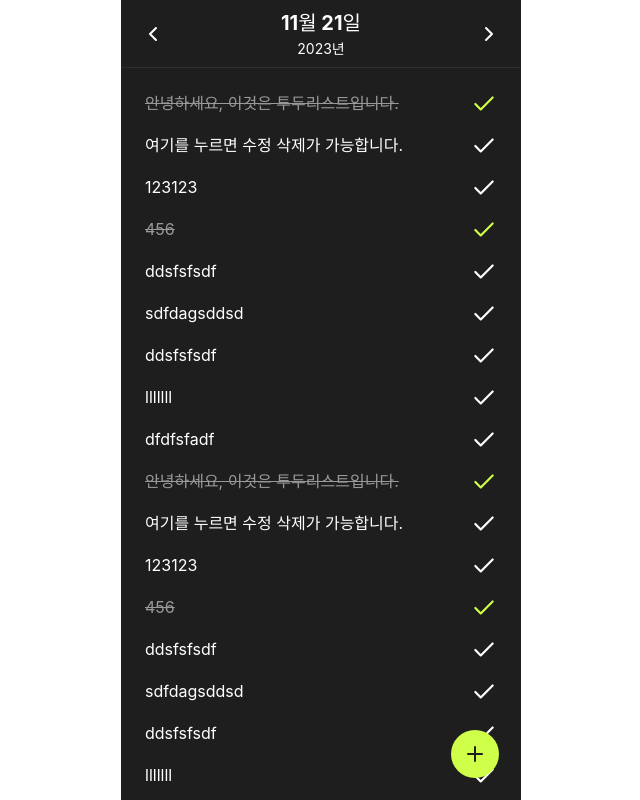
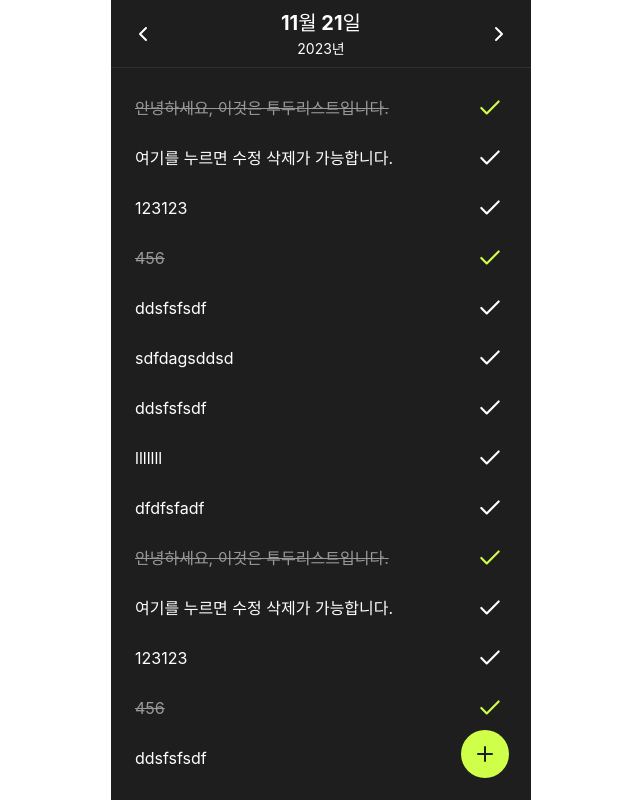
Before and after one commit to Ji-hoon/Elice-Todo-List, a React (Vite) app: page / in a window 1280 px wide. Shown: the whole page, without its empty margins (319-959 px from the left). Built offline with nearby package versions, Linux system fonts and the light colour scheme.

Commit message:
FIX : fix list style

```diff
--- a/src/App.tsx
+++ b/src/App.tsx
@@ -23,7 +23,7 @@ function App() {
   };
 
   return (
-    <main style={{ maxWidth: 400, height: "100vh", margin: "0 auto",backgroundColor: "#1e1e1e",position:"relative", }}>
+    <main style={{ maxWidth: 420, height: "100vh", margin: "0 auto",backgroundColor: "#1e1e1e",position:"relative", }}>
 
       <button style={{borderRadius: 30, backgroundColor: "#CFFF48", top: "calc(100% - 70px)", left: "calc(100% - 70px)", display: "flex", position: "absolute",
         width: 48, height: 48, placeItems: "center",placeContent: "center", cursor:"pointer", border:"none"}}>
@@ -44,22 +44,27 @@ function App() {
           </div>
         </header>
         <div className="todoItemList"
-            style={{display:"flex", flexDirection: "column", alignItems:"center",padding: "1em 1.5em"}}>
+            style={{display:"flex", flexDirection: "column", alignItems:"center",padding: "1em 1em 1em 1.5em"}}>
 
           {[...todoItems,...todoItems,...todoItems].map( (todo) =>  {
             return (
-              <div key={todo.id} style={{padding: "8px 0", width:"100%"}}>
+              <div key={todo.id} style={{padding: "0", width:"100%"}}>
 
                 {!todo.isDone &&
                   <div style={{display:'flex', flexDirection: "row", justifyContent:"space-between"}}>
-                    <div style={{whiteSpace: "nowrap",overflow: "hidden", textOverflow: "ellipsis"}}>{todo.content}</div>
-                    <FiCheck size={26}/>
+                    <div style={{display: "flex", alignItems: "center", whiteSpace: "nowrap",overflow: "hidden", textOverflow: "ellipsis"}}>{todo.content}</div>
+                    <div style={{padding: 12, cursor:"pointer", display:"flex"}}>
+                      <FiCheck size={26}/>
+                    </div>
                   </div>}
 
                 {todo.isDone &&
                   <div style={{display:'flex', flexDirection: "row", justifyContent:"space-between"}}>
-                    <div style={{whiteSpace: "nowrap",overflow: "hidden", textOverflow: "ellipsis", textDecoration: "line-through", color: "#999"}}>{todo.content}</div>
-                    <FiCheck color="#CFFF48" size={26}/>
+                    <div style={{display: "flex", alignItems: "center", whiteSpace: "nowrap",overflow: "hidden", textOverflow: "ellipsis", textDecoration: "line-through", color: "#999"}}>{todo.content}</div>
+
+                    <div style={{padding: 12, cursor:"pointer", display:"flex"}}>
+                      <FiCheck color="#CFFF48" size={26}/>
+                    </div>
                   </div>}
               </div>
               )
```
